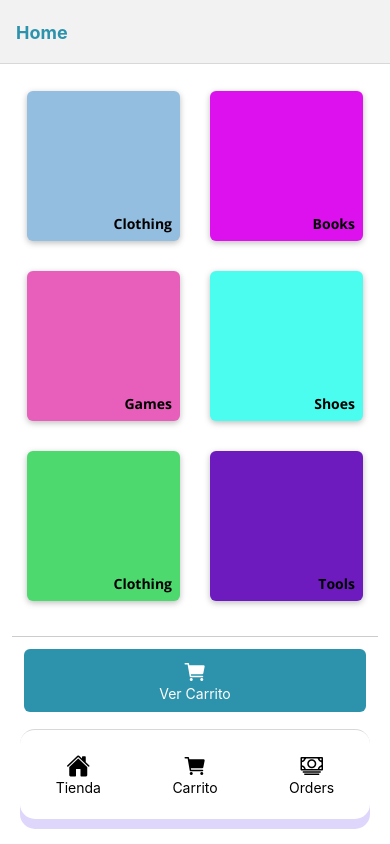
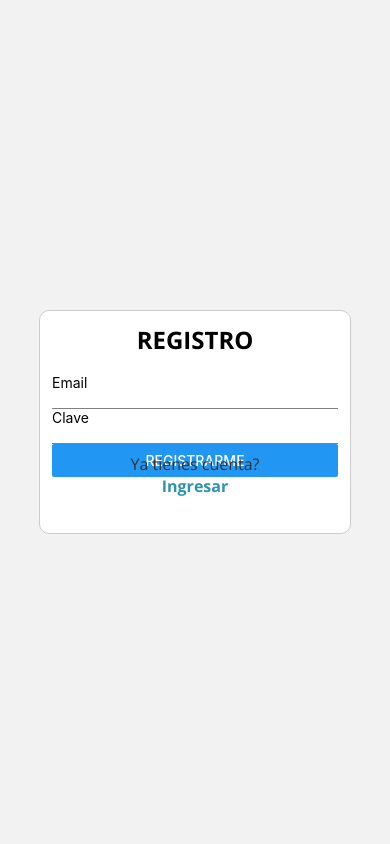
Before and after one commit to gsurcu/Coder-Expo, a React Native app: screen /Auth in a window 390 px wide. Built offline with nearby package versions, Linux system fonts and the light colour scheme.

Commit message:
Login & Autenticacion - Modificando las actions "cart" & "order". Agregando el componente "Input", el navegador "AuthNavigator", la screen "AuthScreen", la action "auth" y el reducer "auth"

```diff
--- a/navigation/index.js
+++ b/navigation/index.js
@@ -1,11 +1,18 @@
-import React from "react";
+import React, { useState } from "react";
 import { NavigationContainer } from "@react-navigation/native";
 import TabNavigator from "./tab/TabNavigator";
+import AuthNavigator from "./user/AuthNavigator";
+import { useSelector } from "react-redux";
 
 const MainNavigator = () => {
+  const userId = useSelector(state => state.auth.userId)
+
   return (
     <NavigationContainer>
-      <TabNavigator />
+      {userId
+        ? <TabNavigator />
+        : <AuthNavigator />
+      }
     </NavigationContainer>
   );
 };
--- /dev/null
+++ b/navigation/user/AuthNavigator.js
@@ -0,0 +1,16 @@
+import { createNativeStackNavigator } from "@react-navigation/native-stack";
+import React from "react";
+import AuthScreen from "../../screens/AuthScreen";
+
+const Stack = createNativeStackNavigator();
+
+const AuthNavigator = () => (
+  <Stack.Navigator
+    initialRouteName="Auth"
+    screenOptions={{ headerShown: false }}
+  >
+    <Stack.Screen name="Auth" component={AuthScreen} />
+  </Stack.Navigator>
+);
+
+export default AuthNavigator;
--- /dev/null
+++ b/screens/AuthScreen.js
@@ -0,0 +1,166 @@
+import React, { useCallback, useEffect, useReducer, useState } from "react";
+import { View, Text, KeyboardAvoidingView, TouchableOpacity, StyleSheet, TextInput, Alert, Platform, Button } from "react-native";
+import { COLORS } from "../constants/colors";
+import { signup } from "../store/actions/auth.action";
+import { useDispatch, connect } from "react-redux";
+
+const FORM_INPUT_UPDATE = 'FORM_INPUT_UPDATE'
+
+export const formReducer = (state, action) => {
+  if (action.type === FORM_INPUT_UPDATE) {
+    const inputValues = {
+      ...state.inputValues,
+      [action.input]: action.isValid,
+    }
+
+    const inputValidities = {
+      ...state.inputValidities,
+      [action.input]: action.isValid,
+    }
+    let formIsValid = true;
+
+    for (const key in inputValidities) {
+      formIsValid = formIsValid && inputValidities[key]
+    }
+
+    return {
+      formIsValid,
+      inputValues,
+      inputValidities
+    }
+  }
+
+  return state;
+}
+
+const AuthScreen = () => {
+  const [email, setEmail] = useState('')
+  const [password, setPassword] = useState('')
+
+  const dispatch = useDispatch();
+  const [formState, formDispatch] = useReducer(formReducer, {
+    inputValues: {
+      email: '',
+      password: ''
+    },
+    inputValidities: {
+      email: false,
+      password: false
+    },
+    formIsValid : false
+  })
+
+  const title = 'REGISTRO',
+    message = 'Ya tienes cuenta?',
+    messageAction = 'Ingresar',
+    messageTarget = 'login';
+
+  const handleSignUp = () => {
+    if (formState.formIsValid) {
+      dispatch(signup(email, password))
+    } else {
+      Alert.alert(
+        'Formulario invalido',
+        'Ingrese email y usuario valido',
+        [{ text: 'Ok'}]
+      );
+    }
+  }
+
+  const onInputChangeHandler = useCallback((inputIdentifier, inputValue, inputValidity) => {
+    formDispatch({
+      type: FORM_INPUT_UPDATE,
+      value: inputValue,
+      isValid: inputValidity,
+      input: inputIdentifier,
+    });
+  }, [formDispatch])
+
+  return (
+    <KeyboardAvoidingView
+      behavior={Platform.OS === 'ios' ? 'padding' : 'height'}
+      style={styles.screen}
+    >
+      <View style={styles.container}>
+        <Text style={styles.title}>{title}</Text>
+        <View style={styles.inputContainer}>
+
+          <Text style={styles.label}>Email</Text>
+          <TextInput
+            style={styles.input}
+            keyboardType="email-address"
+            autoCapitalize="none"
+            onChangeText={(text) => setEmail(text)}
+          />
+          <Text style={styles.label}>Clave</Text>
+          <TextInput
+            style={styles.input}
+            secureTextEntry
+            autoCapitalize="none"
+            onChangeText={(text) => setPassword(text)}
+          />
+          <Button title='Registrarme' onPress={handleSignUp} />
+        </View>
+        <View style={styles.prompt}>
+          <Text style={styles.promptMessage}>{message}</Text>
+          <TouchableOpacity onPress={() => console.log(messageTarget)}>
+            <Text style={styles.promptButton}>{messageAction}</Text>
+          </TouchableOpacity>
+        </View>
+      </View>
+    </KeyboardAvoidingView>
+  )
+}
+
+const styles = StyleSheet.create({
+  screen: {
+    flex: 1,
+    justifyContent: "center",
+    alignItems: "center",
+  },
+  container: {
+    width: "80%",
+    maxWidth: 400,
+    padding: 12,
+    margin: 12,
+    borderColor: "#ccc",
+    borderWidth: 1,
+    borderRadius: 10,
+    backgroundColor: "white",
+  },
+  title: {
+    fontSize: 24,
+    fontFamily: "OpenSansBold",
+    marginBottom: 18,
+    textAlign: "center",
+  },
+  prompt: {
+    alignItems: "center",
+  },
+  promptMessage: {
+    fontSize: 16,
+    fontFamily: "OpenSans",
+    color: "#333",
+  },
+  promptButton: {
+    fontSize: 16,
+    fontFamily: "OpenSansBold",
+    color: COLORS.primary,
+  },
+  button: {
+    backgroundColor: COLORS.primary,
+    marginVertical: 20,
+  },
+  inputContainer: {
+    justifyContent: "space-around",
+    height: "40%",
+    // backgroundColor: "white",
+  },
+  input: {
+    width: "100%",
+    borderBottomWidth: 1.5,
+    borderColor: "grey",
+  }
+})
+
+export default connect()(AuthScreen);
--- /dev/null
+++ b/store/actions/auth.action.js
@@ -0,0 +1,71 @@
+import { URL_AUTH_LOGIN, URL_AUTH_SIGNUP } from "../../conf"
+
+export const SIGNUP = 'SIGNUP'
+export const LOGIN = 'LOGIN'
+
+export const signup = (email, password) => {
+  return async dispatch => {
+    const response = await fetch(URL_AUTH_SIGNUP, {
+      method: 'POST',
+      headers: {
+        'Content-Type': 'application/json'
+      },
+      body: JSON.stringify({
+        email,
+        password,
+        returnSecureToken: true
+      })
+    })
+
+    if(!response.ok) {
+      const errorResponse = await response.json()
+      const errorID = errorResponse.error.message
+
+      let message = 'No se ha podido registrar'
+      if (errorID === 'EMAIL_EXISTS') message = 'Este mail ya esta registrado'
+      throw new Error(message)
+    }
+
+    const data = await response.json()
+    dispatch({
+      type: SIGNUP,
+      token: data.idToken,
+      userId: data.localId
+    })
+  }
+}
+
+export const login = (email, password) => {
+  return async dispatch => {
+    const response = await fetch(URL_AUTH_LOGIN, {
+      method: 'POST',
+      headers: {
+        'Content-Type': 'application/json'
+      },
+      body: JSON.stringify({
+        email,
+        password,
+        returnSecureToken: true
+      })
+    })
+
+    if (!response.ok) {
+      const errorResponse = await response.json()
+      const errorID = errorResponse.error.message
+
+      let message = 'No se ha podido logear'
+      if (errorID === 'EMAIL_NOT_FOUND') message = 'No se encuentra el email';
+      if (errorID === 'INVALID_PASSWORD') message = 'La clave no es valida'
+
+      throw new Error(message)
+    }
+
+    const result = await response.json()
+
+    dispatch({
+      type: LOGIN,
+      token: result.idToken,
+      user: result.localId
+    })
+  }
+}
--- a/store/actions/cart.action.js
+++ b/store/actions/cart.action.js
@@ -1,4 +1,4 @@
-import { URL } from "../../conf";
+import { URL_API } from "../../conf";
 
 export const ADD_ITEM = "ADD_ITEM";
 export const REMOVE_ITEM = "REMOVE_ITEM";
@@ -17,7 +17,7 @@ export const removeItem = itemID => ({
 export const confirmCart = (payload, total) => {
   return async dispatch => {
     try {
-      const response = await fetch(`${URL}/ordenes.json`, {
+      const response = await fetch(`${URL_API}ordenes.json`, {
         method: 'POST',
         headers: {
           'Content-Type': 'application/json',
--- a/store/actions/order.action.js
+++ b/store/actions/order.action.js
@@ -1,4 +1,4 @@
-import { URL } from "../../conf";
+import { URL_API } from "../../conf";
 
 export const GET_ORDERS = 'GET_ORDERS';
 export const DELETE_ORDER = 'DELETE_ORDER'
@@ -6,7 +6,7 @@ export const DELETE_ORDER = 'DELETE_ORDER'
 export const getOrders = () => {
   return async dispatch => {
     try {
-      const response = await fetch(`${URL}/ordenes.json`, {
+      const response = await fetch(`${URL_API}/ordenes.json`, {
         headers: {
           'Content-Type': 'application/json',
         },
@@ -30,7 +30,7 @@ export const getOrders = () => {
 export const deleteOrder = id => {
   return async dispatch => {
     try {
-      await fetch(`${URL}/ordenes/${id}.json`, {
+      await fetch(`${URL_API}/ordenes/${id}.json`, {
         method: 'DELETE',
         headers: {
           'Content-Type': 'application/json',
--- a/store/index.js
+++ b/store/index.js
@@ -6,12 +6,14 @@ import CategoryReducer from "./reducers/category.reducer";
 import BreadsReducer from "./reducers/breads.reducer";
 import CartReducer from "./reducers/cart.reducer";
 import OrderReducer from "./reducers/order.reducer";
+import AuthReducer from "./reducers/auth.reducer";
 
 const RootReducer = combineReducers({
   categories: CategoryReducer,
   breads: BreadsReducer,
   cart: CartReducer,
   order: OrderReducer,
+  auth: AuthReducer
 })
 
 export default createStore(RootReducer, applyMiddleware(thunk))
--- /dev/null
+++ b/store/reducers/auth.reducer.js
@@ -0,0 +1,25 @@
+import { LOGIN, SIGNUP } from "../actions/auth.action"
+
+const initialState = {
+  token: null,
+  userId: null
+}
+
+const AuthReducer = (state = initialState, action) => {
+  switch (action.type) {
+    case SIGNUP:
+      return {
+        ...state,
+        token: action.token,
+        userId: action.userId
+      }
+    case LOGIN:
+      return {
+        ...state,
+      }
+    default:
+      return state
+  }
+}
+
+export default AuthReducer;
```
Also changed, not shown: components/Input/index.js (added, +90 -0 lines).
